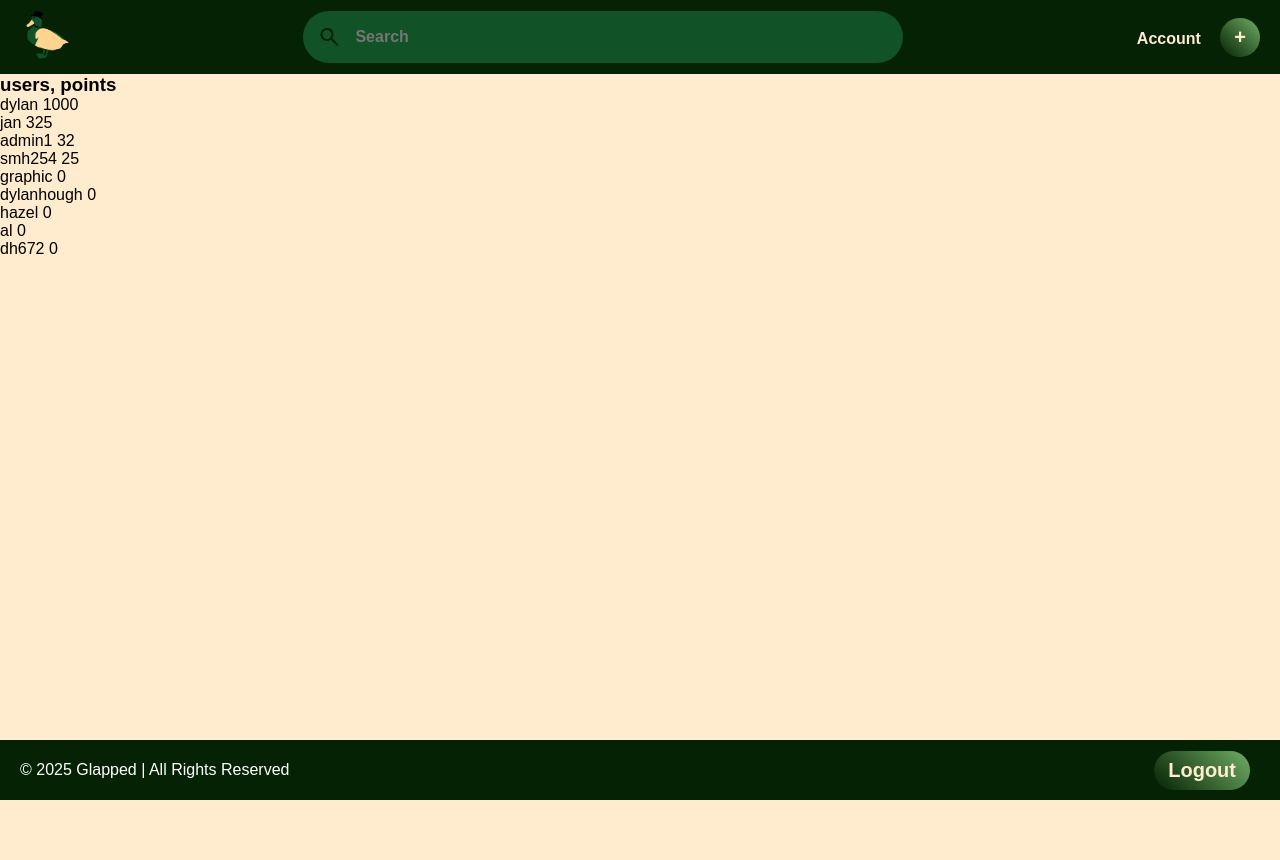
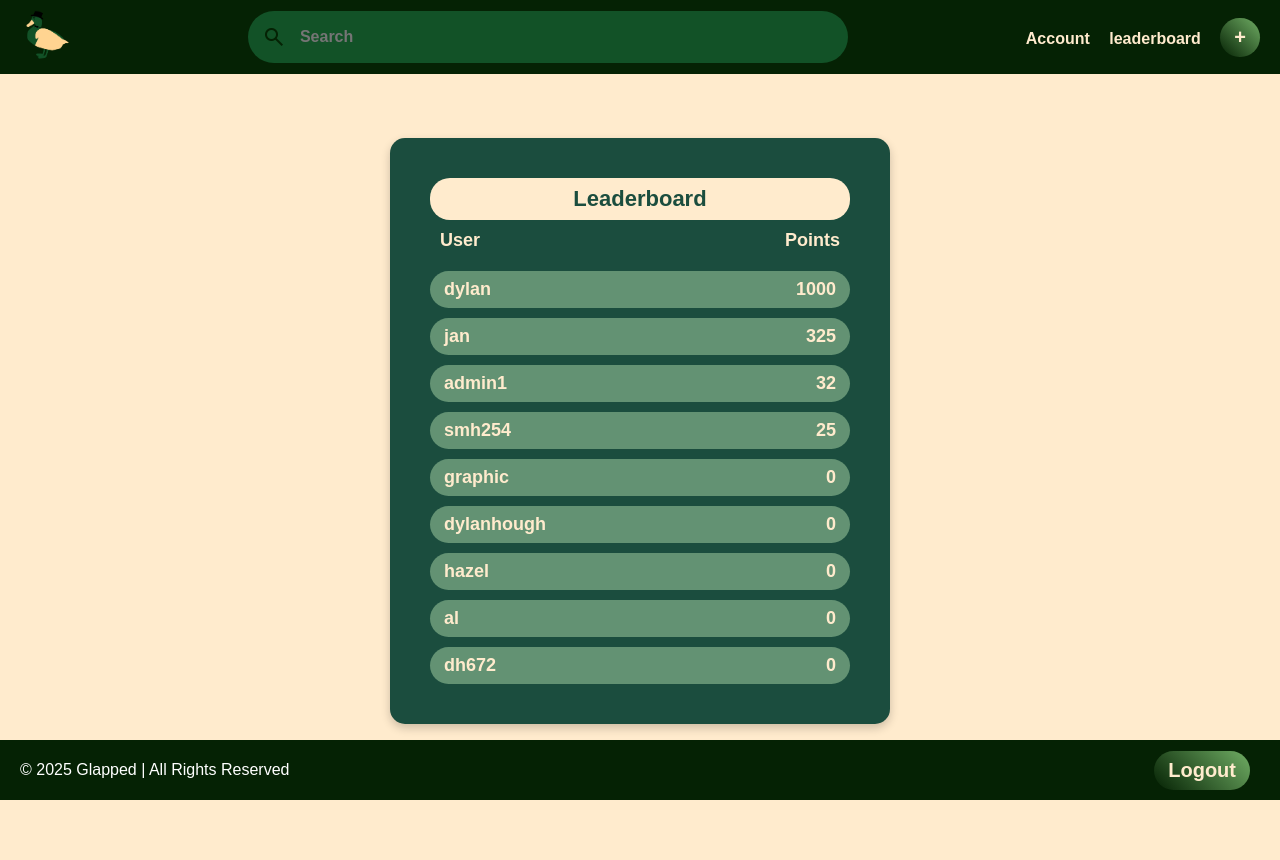
Before and after one commit to The-Lovebugs/Glapped, a Django app: page /leaderboard/ in a window 1280 px wide. Run offline with Django 5.2, Linux system fonts and the light colour scheme; a user stored in the database is signed in; data comes from the database, SQL or seed files in the repository.

Commit message:
css styling for leaderboard

```diff
--- a/Glapped/Glapped/templates/base.html
+++ b/Glapped/Glapped/templates/base.html
@@ -21,6 +21,7 @@
                 <div>
                     {% if user.is_authenticated %}
                     <a href="/account" class="login-button">Account</a>
+                    <a href ="/leaderboard" class="login-button">leaderboard</a>
                     <a href ="/createlisting" class="bgb-button">+</a>
                     {% else %}
                     <a href="/login" class="login-button">Log In</a>
--- a/Glapped/Glapped_main/templates/leaderBoard.html
+++ b/Glapped/Glapped_main/templates/leaderBoard.html
@@ -1,9 +1,16 @@
 {% extends "base.html" %}
 {% block content %}
-<div class="user-grid">
-    <h3>users,  points</h3>
+<div class="leaderboard-box">
+    <h3>Leaderboard</h3>
+    <div class="leaderboard-header">
+        <span class="column-title">User</span>
+        <span class="column-title">Points</span>
+    </div>
     {% for user in users %}
-    <p> {{ user.user }} {{ user.points}}</p>
+    <div class="leaderboard-row">
+        <span class="username">{{ user.user }}</span>
+        <span class="points">{{ user.points }}</span>
+    </div>
     {% endfor %}
 </div>
 {% endblock %}
--- a/Glapped/static/style.css
+++ b/Glapped/static/style.css
@@ -81,8 +81,6 @@ nav ul li a{
     outline: none;
     border: none;
     margin-right: 20px;
-    outline: none;
-    border: none;
     display: inline-block;
     text-decoration: none;
     padding: 8px 14px;
@@ -422,3 +420,63 @@ nav ul li a{
     color: rgb(255, 255, 255);
     transform: scale(0.97);
 }
+
+.leaderboard-box {
+    background: #1b4d3e;
+    padding: 40px;
+    border-radius: 15px;
+    box-shadow: 0px 4px 10px rgba(0, 0, 0, 0.2);
+    text-align: center;
+    margin: auto;
+    width: 500px;
+    margin-top: 5%;
+    color: #90af8a;
+    font-weight: bold;
+}
+
+.leaderboard-box h3 {
+    background-color: blanchedalmond;
+    text-decoration: none;
+    padding: 8px 14px;
+    color: #1b4d3e;
+    font-size: 22px;
+    font-weight: bolder;
+    border-radius: 20px;
+}
+
+/* Style for the header row */
+.leaderboard-header {
+    display: flex;
+    justify-content: space-between;
+    font-size: 18px;
+    font-weight: bold;
+    color: blanchedalmond;
+    margin-bottom: 10px;
+    padding: 10px;
+}
+
+/* Each row */
+.leaderboard-row {
+    display: flex;
+    justify-content: space-between;
+    background-color: #639273;
+    margin-top: 10px;
+    padding: 8px 14px;
+    border-radius: 20px;
+    font-size: 18px;
+    font-weight: bold;
+}
+
+/* Style for username */
+.username {
+    text-align: left;
+    color: blanchedalmond;
+    flex: 1;
+}
+
+/* Style for points */
+.points {
+    text-align: right;
+    color: blanchedalmond;
+    flex: 1;
+}
```
